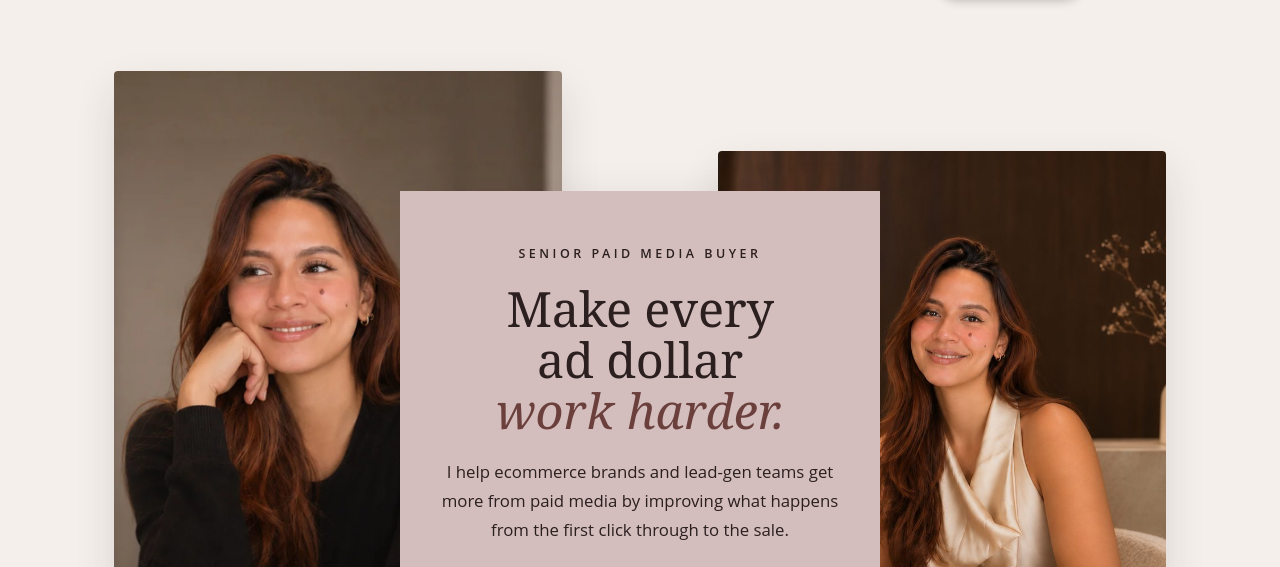
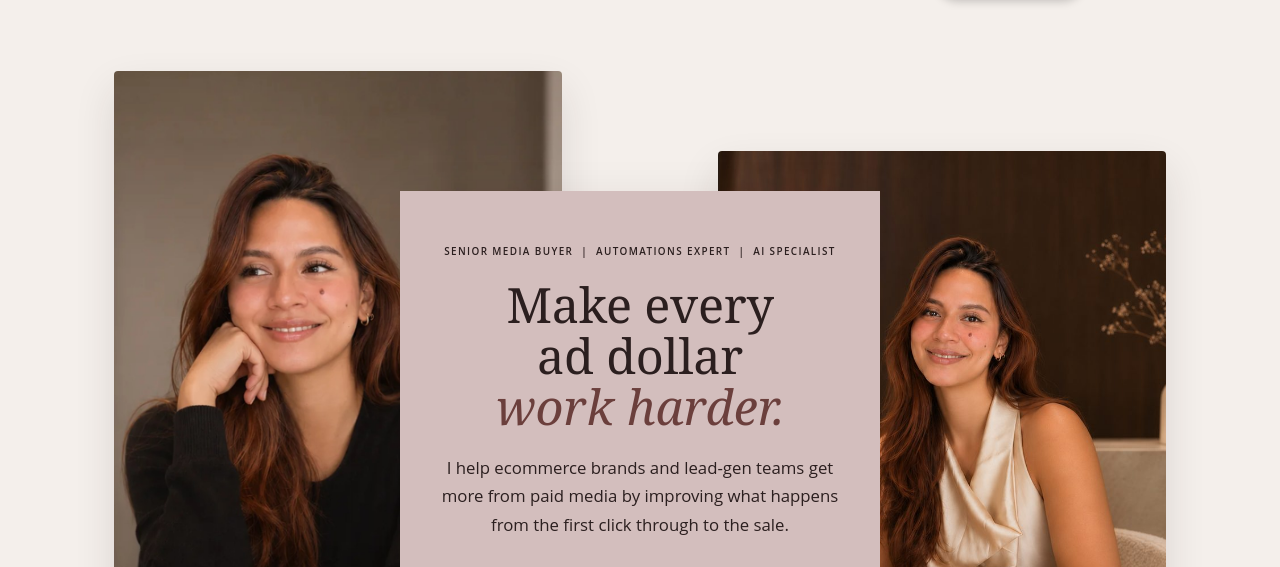
Before and after one commit to anxelamparo/anxportfolio, a plain HTML site: page index.html in a window 1280 px wide. Shown: the part 187-754 px from the top of the page. Drawn offline with Linux system fonts and the light colour scheme.

Commit message:
Update hero title to Senior Media Buyer | Automations Expert | AI Specialist

```diff
--- a/index.html
+++ b/index.html
@@ -3,7 +3,7 @@
 <head>
 <meta charset="utf-8">
 <meta name="viewport" content="width=device-width, initial-scale=1">
-<title>Anca Elamparo, Senior Paid Media Buyer</title>
+<title>Anca Elamparo | Senior Media Buyer, Automations Expert, AI Specialist</title>
 <meta name="description" content="Senior paid media buyer with 10+ years across Meta Ads, Google Ads, funnels and automation. Open to full-time roles.">
 <link rel="preconnect" href="https://fonts.googleapis.com">
 <link rel="preconnect" href="https://fonts.gstatic.com" crossorigin>
@@ -539,7 +539,7 @@ table.tot tr.sum td{font-weight:700;background:var(--cream)}
 <img class="pl" src="hero-left.jpg" alt="Anca Elamparo smiling" width="900" height="1350">
 <img class="pr" src="hero-right.jpg" alt="Anca Elamparo in a cafe" width="900" height="1124">
 <div class="card">
-<span class="label">Senior paid media buyer</span>
+<span class="label" style="font-size:.62rem;letter-spacing:.14em">Senior Media Buyer &nbsp;|&nbsp; Automations Expert &nbsp;|&nbsp; AI Specialist</span>
 <h1>Make every ad dollar <em>work harder.</em></h1>
 <p class="sub">I help ecommerce brands and lead-gen teams get more from paid media by improving what happens from the first click through to the sale.</p>
 <p class="label" style="font-size:.66rem;letter-spacing:.18em;margin-bottom:26px">10+ years in paid media &nbsp;/&nbsp; Meta Ads &nbsp;/&nbsp; Google Ads<br>Automations &nbsp;/&nbsp; AI Automations &nbsp;/&nbsp; Vibe Coding</p>
@@ -1058,7 +1058,7 @@ table.tot tr.sum td{font-weight:700;background:var(--cream)}
 </section>
 
 <div id="lb" role="dialog" aria-label="Enlarged screenshot"><img alt=""></div>
-<footer><div class="wrap"><span>Anca Elamparo</span><span>Senior paid media buyer</span></div></footer>
+<footer><div class="wrap"><span>Anca Elamparo</span><span>Senior Media Buyer | Automations Expert | AI Specialist</span></div></footer>
 
 <script>
 /* Add client feedback here. Each entry: {quote:"...", who:"Name, role, company"}. The section stays hidden until at least one exists. */
```
